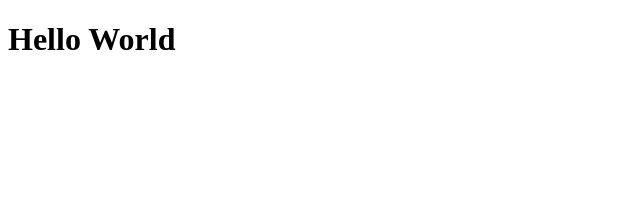
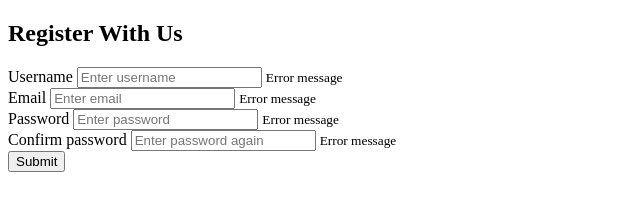
Before and after one commit to AlexSD92/form_validator, a plain HTML site: page index.html in a window 1280 px wide. Shown: the whole page, without its empty margins (0-640 px from the left). Drawn offline with Linux system fonts and the light colour scheme.

Commit message:
Create form

```diff
--- a/index.html
+++ b/index.html
@@ -1,15 +1,40 @@
 <!DOCTYPE html>
-<html lang='en'>
+<html lang="en">
 <head>
-    <meta charset='UTF-8'>
-    <meta name='viewport' content='width=device-width, initial-scale=1.0'>
-    <link rel='stylesheet' href='style.css'>
-    <title>Document</title>
+    <meta charset="UTF-8">
+    <meta name="viewport" content="width=device-width, initial-scale=1.0">
+    <link rel="stylesheet" href="style.css">
+    <title>Form Validator</title>
 </head>
 <body>
 
-    <h1>Hello World</h1>
+    <div class="container">
+        <form id="form" class="form">
+            <h2>Register With Us</h2>
+            <div class="form-control">
+                <label for="username">Username</label>
+                <input type="text" id="username" placeholder="Enter username">
+                <small>Error message</small>
+            </div>
+            <div class="form-control">
+                <label for="email">Email</label>
+                <input type="text" id="email" placeholder="Enter email">
+                <small>Error message</small>
+            </div>
+            <div class="form-control">
+                <label for="password">Password</label>
+                <input type="password" id="password" placeholder="Enter password">
+                <small>Error message</small>
+            </div>
+            <div class="form-control">
+                <label for="password2">Confirm password</label>
+                <input type="text" id="password2" placeholder="Enter password again">
+                <small>Error message</small>
+            </div>
+            <button type="submit">Submit</button>
+        </form>
+    </div>
 
-    <script src='script.js'></script>
+    <script src="script.js"></script>
 </body>
 </html>
```
